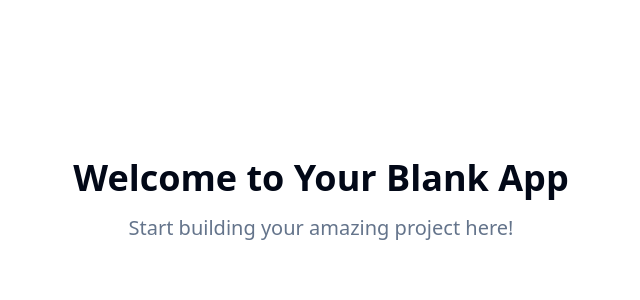
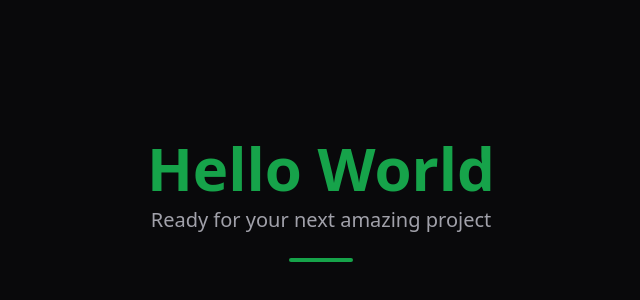
Before and after one commit to guy-with-a-cool-terminal/Agrilink, a React (Vite) app: page / in a window 1280 px wide. Shown: the part 200-500 px from the top of the page, without its empty margins (319-959 px from the left). Built offline with nearby package versions, Linux system fonts and the light colour scheme.

Commit message:
Create Hello World starter app
Initializes a basic "Hello World" application.

```diff
--- a/src/index.css
+++ b/src/index.css
@@ -8,33 +8,33 @@ All colors MUST be HSL.
 
 @layer base {
   :root {
-    --background: 0 0% 100%;
-    --foreground: 222.2 84% 4.9%;
+    --background: 240 10% 3.9%;
+    --foreground: 0 0% 98%;
 
-    --card: 0 0% 100%;
-    --card-foreground: 222.2 84% 4.9%;
+    --card: 240 10% 3.9%;
+    --card-foreground: 0 0% 98%;
 
-    --popover: 0 0% 100%;
-    --popover-foreground: 222.2 84% 4.9%;
+    --popover: 240 10% 3.9%;
+    --popover-foreground: 0 0% 98%;
 
-    --primary: 222.2 47.4% 11.2%;
-    --primary-foreground: 210 40% 98%;
+    --primary: 142.1 76.2% 36.3%;
+    --primary-foreground: 355.7 100% 97.3%;
 
-    --secondary: 210 40% 96.1%;
-    --secondary-foreground: 222.2 47.4% 11.2%;
+    --secondary: 240 3.7% 15.9%;
+    --secondary-foreground: 0 0% 98%;
 
-    --muted: 210 40% 96.1%;
-    --muted-foreground: 215.4 16.3% 46.9%;
+    --muted: 240 3.7% 15.9%;
+    --muted-foreground: 240 5% 64.9%;
 
-    --accent: 210 40% 96.1%;
-    --accent-foreground: 222.2 47.4% 11.2%;
+    --accent: 240 3.7% 15.9%;
+    --accent-foreground: 0 0% 98%;
 
     --destructive: 0 84.2% 60.2%;
     --destructive-foreground: 210 40% 98%;
 
-    --border: 214.3 31.8% 91.4%;
-    --input: 214.3 31.8% 91.4%;
-    --ring: 222.2 84% 4.9%;
+    --border: 240 3.7% 15.9%;
+    --input: 240 3.7% 15.9%;
+    --ring: 142.1 76.2% 36.3%;
 
     --radius: 0.5rem;
 
--- a/src/pages/Index.tsx
+++ b/src/pages/Index.tsx
@@ -1,11 +1,12 @@
-// Update this page (the content is just a fallback if you fail to update the page)
-
 const Index = () => {
   return (
     <div className="min-h-screen flex items-center justify-center bg-background">
-      <div className="text-center">
-        <h1 className="text-4xl font-bold mb-4">Welcome to Your Blank App</h1>
-        <p className="text-xl text-muted-foreground">Start building your amazing project here!</p>
+      <div className="text-center space-y-6">
+        <div className="space-y-2">
+          <h1 className="text-6xl font-bold text-primary">Hello World</h1>
+          <p className="text-xl text-muted-foreground">Ready for your next amazing project</p>
+        </div>
+        <div className="w-16 h-1 bg-primary mx-auto rounded-full"></div>
       </div>
     </div>
   );
```
